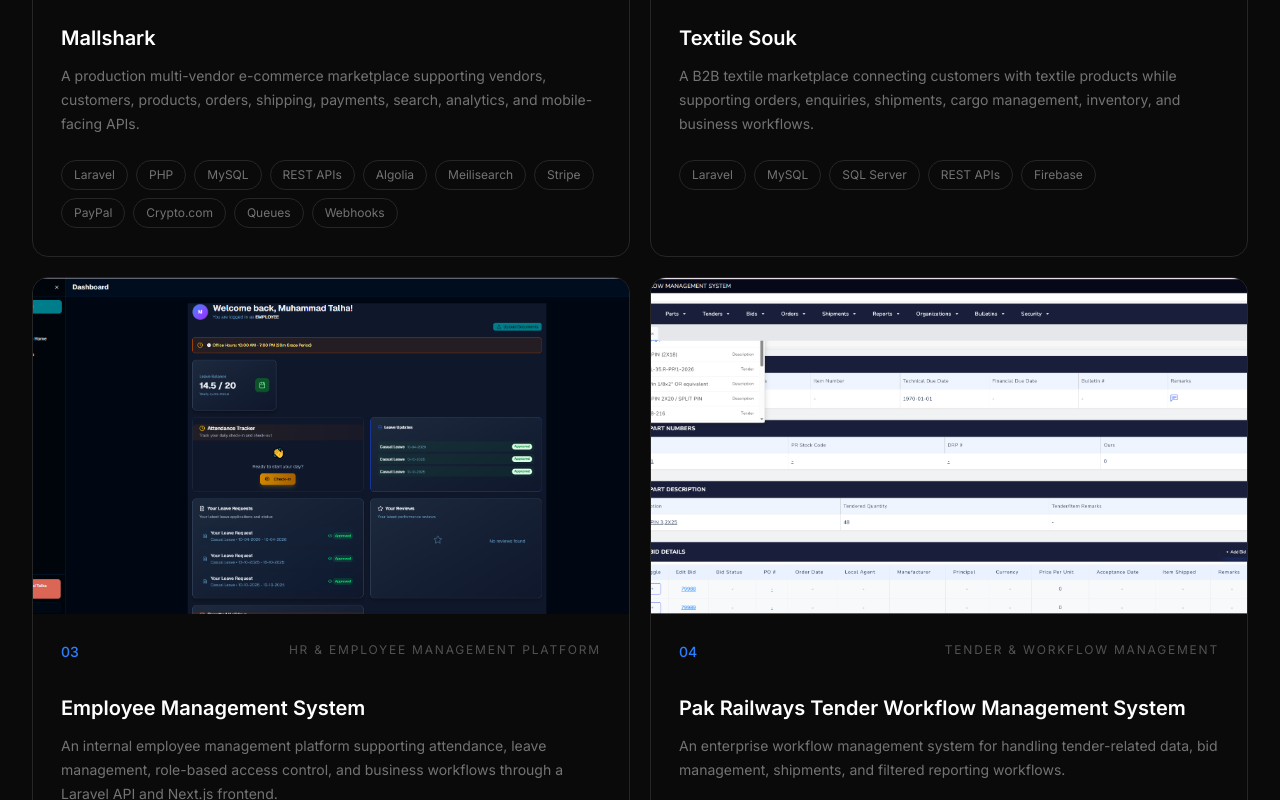
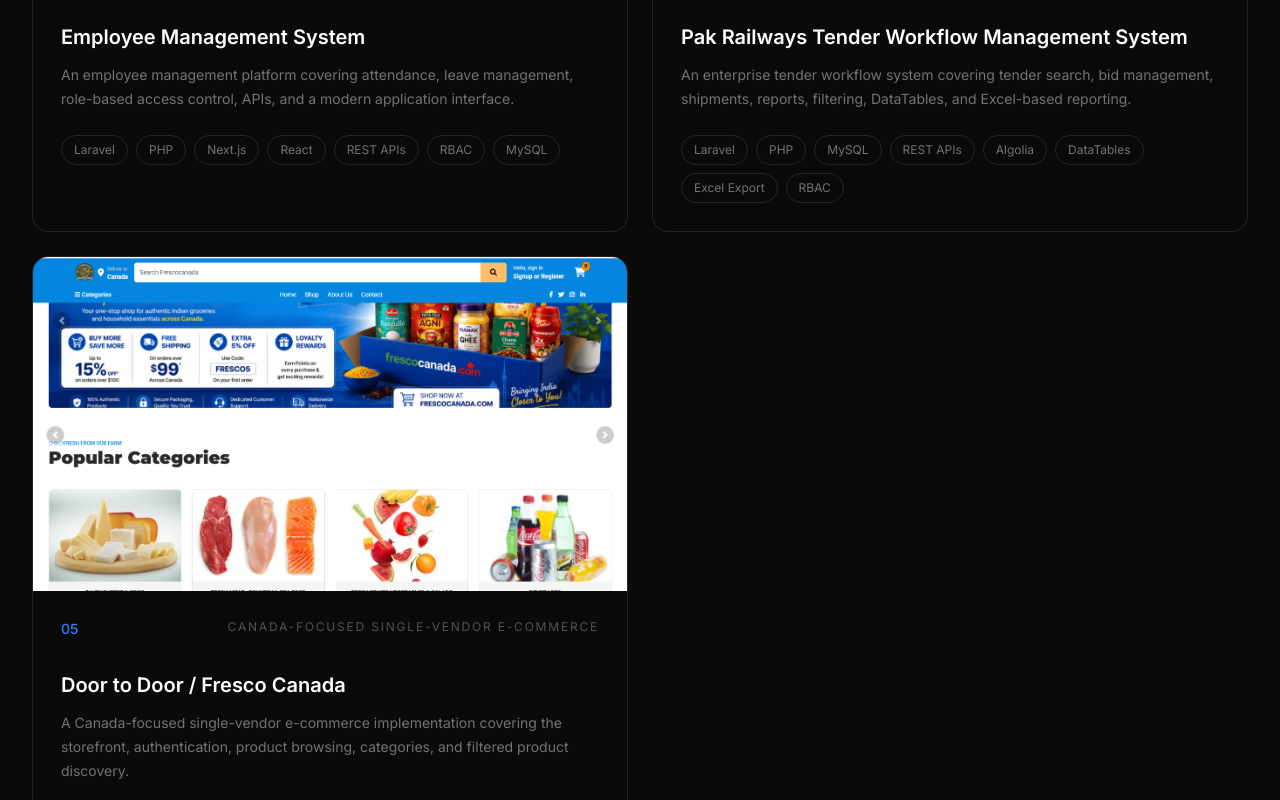
Before and after one commit to imiantalha/Portfolio, a Next.js app: page /projects in a window 1280 px wide. Shown: the part 820-1620 px from the top of the page. Built offline with nearby package versions, Linux system fonts and the light colour scheme.

Commit message:
refactor: consolidate portfolio project data

```diff
--- a/app/data/projects.ts
+++ b/app/data/projects.ts
@@ -1,21 +1,41 @@
-export const mallshark = {
+export type ProjectImage = {
+  src: string;
+  alt: string;
+};
+
+export type Project = {
+  number: string;
+  title: string;
+  category: string;
+  description: string;
+  technologies: string[];
+  contributions: string[];
+  architecture?: {
+    title: string;
+    description: string;
+    results: string[];
+  };
+  gallery: ProjectImage[];
+};
+
+export const mallshark: Project = {
   number: "01",
   title: "Mallshark",
   category: "Multi-Vendor E-commerce Marketplace",
 
   description:
-    "A production multi-vendor e-commerce marketplace supporting vendors, customers, products, orders, shipping, payments, search, analytics, and mobile-facing APIs.",
+    "A production multi-vendor e-commerce marketplace covering vendors, customers, products, orders, shipping, payments, search, analytics, notifications, and mobile-facing APIs.",
 
   technologies: [
+    "PHP",
     "Laravel",
-    "PHP",
     "MySQL",
     "REST APIs",
-    "Algolia",
-    "Meilisearch",
     "Stripe",
     "PayPal",
     "Crypto.com",
+    "Algolia",
+    "Meilisearch",
     "Queues",
     "Webhooks",
   ],
@@ -25,87 +45,102 @@ export const mallshark = {
     "Product and order management",
     "Order processing",
     "Shipping integrations",
-    "Batch updates using queues",
+    "Queue-based batch updates",
     "Mobile-facing APIs",
-    "Payment integrations",
-    "Search implementation",
+    "Stripe, PayPal and Crypto.com integrations",
+    "Search and search optimization",
     "Analytics",
     "Notifications",
     "Background jobs",
+    "Multi-warehouse inventory workflows",
+    "Customer and origin-based pricing",
+    "MySQL and external MS SQL integration",
   ],
 
   architecture: {
-    title: "Production-scale multi-vendor marketplace",
+    title: "Production-scale marketplace engineering",
     description:
-      "Worked across core marketplace workflows and integrations, including order processing, shipping, payments, search, background processing, analytics, and APIs serving large application workloads.",
+      "Worked across core marketplace workflows and integrations, contributing to the development and delivery of a system handling large-scale customer, vendor, order, inventory and API workloads.",
+
     results: [
-      "200+ vendors supported",
+      "200+ vendors",
       "1M+ customers",
       "Thousands of orders",
       "Large production database",
-      "Mobile-facing APIs",
-      "Multiple warehouse inventory workflows",
+      "1M+ API users",
+      "Multiple warehouses across the Middle East",
       "Customer and origin-based pricing",
-      "MySQL integrated with external MS SQL data",
+      "MySQL for core application data linked with MS SQL for stock and customer data",
     ],
   },
 
+  // Keep the gallery paths you already have working.
   gallery: [
     {
       src: "/images/mallshark/explore.png",
-      alt: "Mallshark product exploration page",
+      alt: "Mallshark explore",
     },
     {
       src: "/images/mallshark/product.png",
-      alt: "Mallshark product detail page",
+      alt: "Mallshark products",
     },
     {
       src: "/images/mallshark/checkout.png",
-      alt: "Mallshark checkout and payment page",
+      alt: "Mallshark checkout",
     },
     {
       src: "/images/mallshark/seller-center.png",
-      alt: "Mallshark seller center dashboard",
+      alt: "Mallshark seller center",
     },
   ],
 };
 
-export const textileSouk = {
+export const textileSouk: Project = {
   number: "02",
   title: "Textile Souk",
   category: "B2B Textile Marketplace",
 
   description:
-    "A B2B textile marketplace connecting customers with textile products while supporting orders, enquiries, shipments, cargo management, inventory, and business workflows.",
+    "A B2B textile marketplace covering products, orders, enquiries, shipments, cargo management, notifications, analytics, and integrations with external business systems.",
 
   technologies: [
+    "PHP",
     "Laravel",
     "MySQL",
-    "SQL Server",
+    "MS SQL",
     "REST APIs",
     "Firebase",
+    "FCM",
+    "Queues",
+    "Notifications",
   ],
 
   contributions: [
-    "Orders & enquiries",
     "Product management",
-    "Shipment workflows",
+    "Order management",
+    "Enquiry workflows",
+    "Shipment management",
     "Cargo management",
-    "Inventory integration",
+    "Analytics",
     "REST APIs",
-    "Firebase notifications",
-    "Analytics",
+    "Firebase push notifications",
+    "External database integration",
+    "Customer and stock data workflows",
   ],
 
   architecture: {
-    title: "Multi-database business integration",
+    title: "B2B marketplace with external data integration",
     description:
-      "The platform uses MySQL for application data such as users and orders while integrating with an external SQL Server system for stock and customer information.",
+      "Worked across marketplace workflows and integrations connecting application data with external stock and customer systems.",
+
     results: [
-      "MySQL for orders and users",
-      "SQL Server integration for stock and customers",
-      "Integrated shipment workflows",
-      "Business data synchronized across systems",
+      "B2B product and order workflows",
+      "Order and enquiry management",
+      "Shipment and cargo workflows",
+      "MySQL application data",
+      "MS SQL integration for external business data",
+      "Firebase push notifications",
+      "REST APIs for application clients",
     ],
   },
 
@@ -116,198 +151,191 @@ export const textileSouk = {
     },
     {
       src: "/images/textile-souk/products.png",
-      alt: "Textile Souk products interface",
+      alt: "Textile Souk products",
     },
     {
       src: "/images/textile-souk/brands.png",
-      alt: "Textile Souk Brands",
+      alt: "Textile Souk brands",
     },
     {
       src: "/images/textile-souk/stock.png",
-      alt: "Textile Souk stock management",
+      alt: "Textile Souk stock transfer",
     },
   ],
-
-  liveUrl: "https://admin.textilesouk.com/",
 };
 
-export const ems = {
+export const ems: Project = {
   number: "03",
   title: "Employee Management System",
-  category: "HR & Employee Management Platform",
+  category: "HR & Employee Management",
 
   description:
-    "An internal employee management platform supporting attendance, leave management, role-based access control, and business workflows through a Laravel API and Next.js frontend.",
+    "An employee management platform covering attendance, leave management, role-based access control, APIs, and a modern application interface.",
 
   technologies: [
     "Laravel",
+    "PHP",
     "Next.js",
     "React",
     "REST APIs",
     "RBAC",
+    "MySQL",
   ],
 
   contributions: [
     "Attendance management",
     "Leave management",
     "Role-based access control",
-    "REST API integration",
-    "Next.js UI",
-    "Existing system improvements",
-    "CRUD workflows",
+    "REST API development",
+    "API-to-UI integration",
+    "Frontend development",
+    "Client-facing workflows",
   ],
 
   architecture: {
-    title: "API-driven full-stack application",
+    title: "API-driven employee management platform",
     description:
-      "Worked across the backend APIs and frontend interface, connecting business workflows from Laravel APIs to a Next.js application.",
+      "Worked across backend APIs and the application interface to deliver employee management workflows from the API layer through to the user interface.",
+
     results: [
-      "Laravel REST APIs",
-      "Next.js frontend",
+      "Attendance management",
+      "Leave management",
       "Role-based access control",
-      "Integrated attendance workflows",
-      "Integrated leave workflows",
+      "REST APIs",
+      "API-to-UI integration",
     ],
   },
 
   gallery: [
     {
       src: "/images/ems/dashboard.png",
-      alt: "Employee Management System dashboard",
-    },
-    {
-      src: "/images/ems/leaves.png",
-      alt: "Employee Management System leave management",
-    },
-    {
-      src: "/images/ems/calendar.png",
-      alt: "Employee Management System calendar",
-    },
-    {
-      src: "/images/ems/wfh.png",
-      alt: "Employee Management System work from home management",
+      alt: "Employee management system dashboard",
     },
   ],
-
-  liveUrl: "https://ems.mindblaze.net/",
 };
 
-export const pakRailways = {
+export const pakRailways: Project = {
   number: "04",
   title: "Pak Railways Tender Workflow Management System",
-  category: "Tender & Workflow Management",
+  category: "Enterprise Workflow Management",
 
   description:
-    "An enterprise workflow management system for handling tender-related data, bid management, shipments, and filtered reporting workflows.",
+    "An enterprise tender workflow system covering tender search, bid management, shipments, reports, filtering, DataTables, and Excel-based reporting.",
 
   technologies: [
     "Laravel",
+    "PHP",
     "MySQL",
+    "REST APIs",
     "Algolia",
-    "REST APIs",
     "DataTables",
     "Excel Export",
+    "RBAC",
   ],
 
   contributions: [
-    "A–T data search",
-    "Algolia-based search",
+    "Tender dashboard",
+    "A-T data search",
+    "Category-based search",
     "Bid management",
+    "Order history",
     "Shipment management",
-    "Advanced filtering",
     "Reports",
-    "XLS export",
+    "Advanced filters",
+    "DataTables",
+    "Excel exports",
     "CRUD workflows",
+    "UI improvements",
   ],
 
   architecture: {
     title: "Search-driven enterprise workflow",
     description:
-      "Built and improved an existing enterprise workflow system with searchable tender data, bid and shipment management, and report generation with multiple filtering options.",
+      "Worked on an existing enterprise system by implementing improvements across tender search, bid workflows, data tables, reporting and CRUD operations.",
+
     results: [
-      "Category-based A–Z data search",
-      "Algolia-powered search",
+      "Category-based A-T search",
       "Bid management workflows",
       "Shipment management",
-      "Filtered reporting with XLS export",
+      "Filtered reporting",
+      "Excel report exports",
+      "Search and CRUD workflows on the same page",
     ],
   },
 
   gallery: [
     {
       src: "/images/pak-railways/dashboard.png",
-      alt: "Pak Railways tender dashboard with A-T search",
-    },
-    {
-      src: "/images/pak-railways/bids.png",
-      alt: "Pak Railways bid management list",
-    },
-    {
-      src: "/images/pak-railways/shipments.png",
-      alt: "Pak Railways shipment management",
-    },
-    {
-      src: "/images/pak-railways/reports.png",
-      alt: "Pak Railways filtered reports with XLS export",
+      alt: "Pak Railways tender workflow dashboard",
     },
   ],
 };
 
-export const doorToDoor = {
+export const doorToDoor: Project = {
   number: "05",
-  title: "Door to Door",
-  category: "Single-Vendor E-commerce Platform",
+  title: "Door to Door / Fresco Canada",
+  category: "Canada-Focused Single-Vendor E-commerce",
 
   description:
-    "A Canada-focused single-vendor e-commerce platform built around product browsing, category-based filtering, authentication, and online shopping workflows.",
+    "A Canada-focused single-vendor e-commerce implementation covering the storefront, authentication, product browsing, categories, and filtered product discovery.",
 
   technologies: [
     "Laravel",
+    "PHP",
     "Blade",
     "MySQL",
     "REST APIs",
-    "Queues",
+    "E-commerce",
   ],
 
   contributions: [
-    "Product management",
-    "Category filtering",
+    "Home/dashboard interface",
+    "Authentication",
     "Product listing",
-    "Authentication",
-    "E-commerce workflows",
-    "Backend development",
-    "Blade frontend",
+    "Product categories",
+    "Sidebar category filters",
+    "Product browsing workflows",
+    "Backend integration",
   ],
 
   architecture: {
-    title: "Single-vendor e-commerce implementation",
+    title: "Single-vendor e-commerce platform",
     description:
-      "A single-vendor implementation following a similar e-commerce foundation to Mallshark, adapted specifically for the Canadian market.",
+      "A single-vendor implementation following the same core e-commerce pattern as Mallshark, adapted specifically for the Canadian market.",
+
     results: [
       "Single-vendor architecture",
+      "Blade-based frontend",
+      "Product catalogue",
+      "Category filtering",
+      "Authentication",
       "Canada-focused implementation",
-      "Blade-based frontend",
-      "Category and product filtering",
-      "Integrated e-commerce workflows",
     ],
   },
 
   gallery: [
     {
       src: "/images/door-to-door/home.png",
-      alt: "Door to Door home page",
-    },
-    {
-      src: "/images/door-to-door/login.png",
-      alt: "Door to Door login page",
-    },
-    {
-      src: "/images/door-to-door/products.png",
-      alt: "Door to Door products listing",
-    },
-    {
-      src: "/images/door-to-door/filters.png",
-      alt: "Door to Door category and product filters",
+      alt: "Door to Door e-commerce homepage",
     },
   ],
 };
+
+export const featuredProjects: Project[] = [
+  mallshark,
+  textileSouk,
+];
+
+export const otherProjects: Project[] = [
+  ems,
+  pakRailways,
+  doorToDoor,
+];
+
+export const projects: Project[] = [
+  mallshark,
+  textileSouk,
+  ems,
+  pakRailways,
+  doorToDoor,
+];
--- a/app/projects/page.tsx
+++ b/app/projects/page.tsx
@@ -1,20 +1,6 @@
 import Link from "next/link";
 import ProjectCard from "../components/ProjectCard";
-import {
-  mallshark,
-  textileSouk,
-  ems,
-  pakRailways,
-  doorToDoor,
-} from "../data/projects";
-
-const projects = [
-  mallshark,
-  textileSouk,
-  ems,
-  pakRailways,
-  doorToDoor,
-];
+import { otherProjects } from "../data/projects";
 
 export default function ProjectsPage() {
   return (
@@ -29,22 +15,21 @@ export default function ProjectsPage() {
 
         <div className="mt-16 max-w-3xl">
           <p className="text-sm font-medium uppercase tracking-[0.25em] text-blue-500">
-            Selected Work
+            More Projects
           </p>
 
           <h1 className="mt-5 text-4xl font-semibold tracking-tight sm:text-6xl">
-            Projects I&apos;ve worked on.
+            Other production work.
           </h1>
 
           <p className="mt-6 text-base leading-7 text-neutral-400">
-            A collection of production applications and systems spanning
-            e-commerce, B2B marketplaces, HR platforms, and enterprise
-            workflow management.
+            Additional applications and systems I&apos;ve contributed to
+            across HR, enterprise workflows, and e-commerce.
           </p>
         </div>
 
-        <div className="mt-16 grid gap-5 md:grid-cols-2">
-          {projects.map((project) => (
+        <div className="mt-16 grid gap-6 md:grid-cols-2">
+          {otherProjects.map((project) => (
             <ProjectCard
               key={project.title}
               number={project.number}
```
